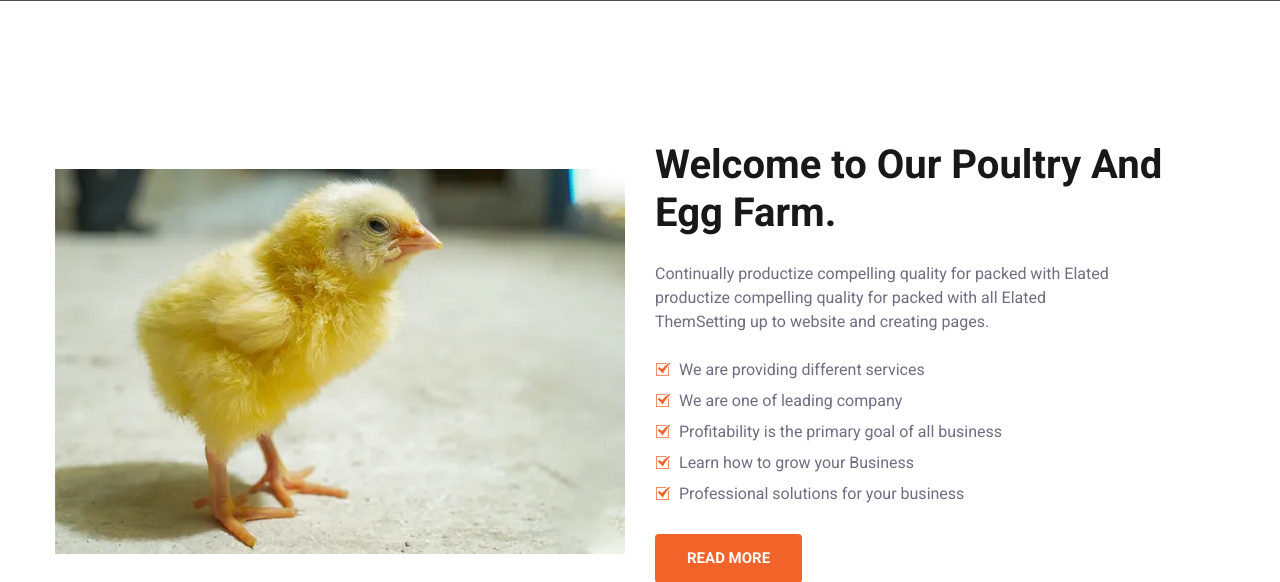
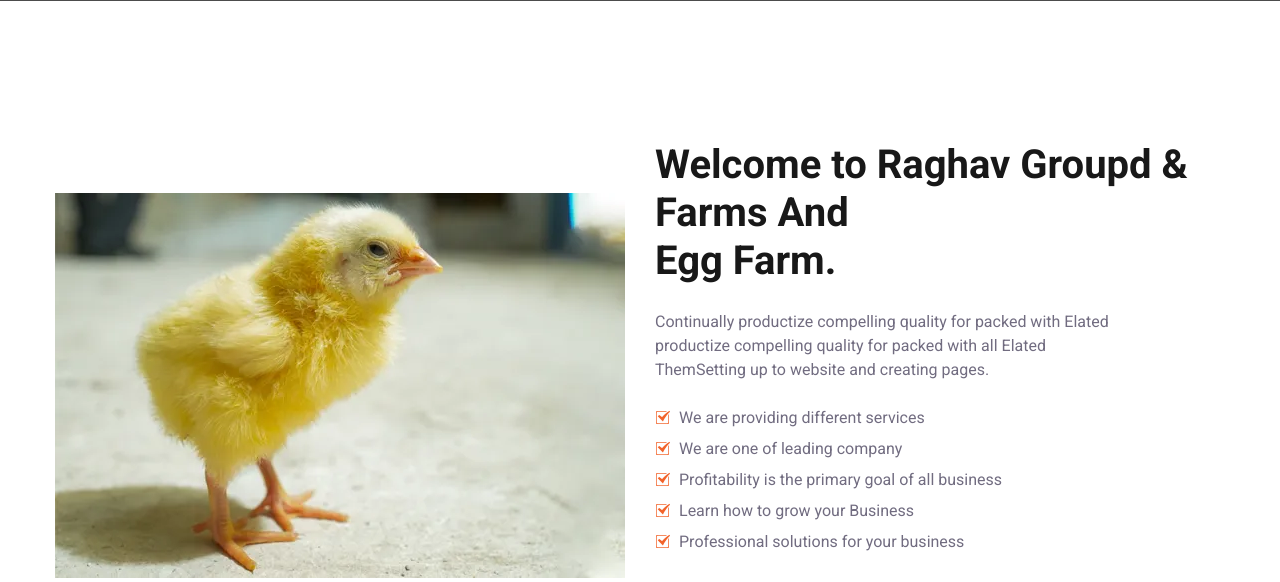
Before and after one commit to sfy-mohit/Raghav, a Django app: page / in a window 1280 px wide. Shown: the part 943-1525 px from the top of the page. Run offline with Django 4.2, Linux system fonts and the light colour scheme; data comes from the database, SQL or seed files in the repository; some libraries are stand-ins or nearby versions.

Commit message:
indexhtmlname

```diff
--- a/app1/templates/index.html
+++ b/app1/templates/index.html
@@ -81,7 +81,7 @@
 				<div class="col-lg-6 col-12">
 					<div class="about-wrapper p-0">
 						<div class="about-title">
-							<h2><span class="d-lg-block"> Welcome to Our Poultry And </span>Egg Farm.</h2>
+							<h2><span class="d-lg-block"> Welcome to Raghav Groupd & Farms And </span>Egg Farm.</h2>
 							<p>Continually productize compelling quality for packed with Elated productize compelling
 								quality for packed with all Elated ThemSetting up to website and creating pages.</p>
 						</div>
```
